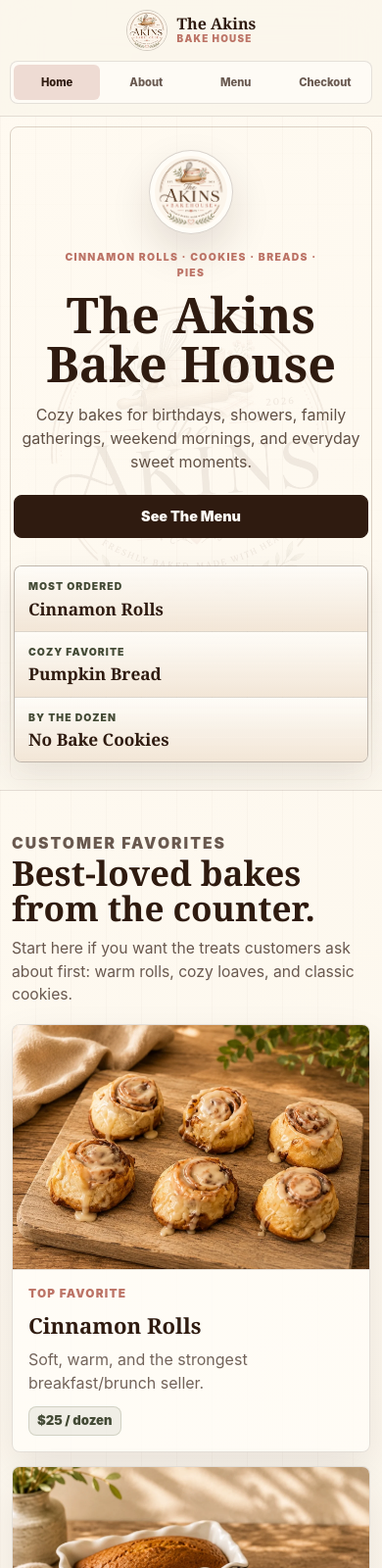
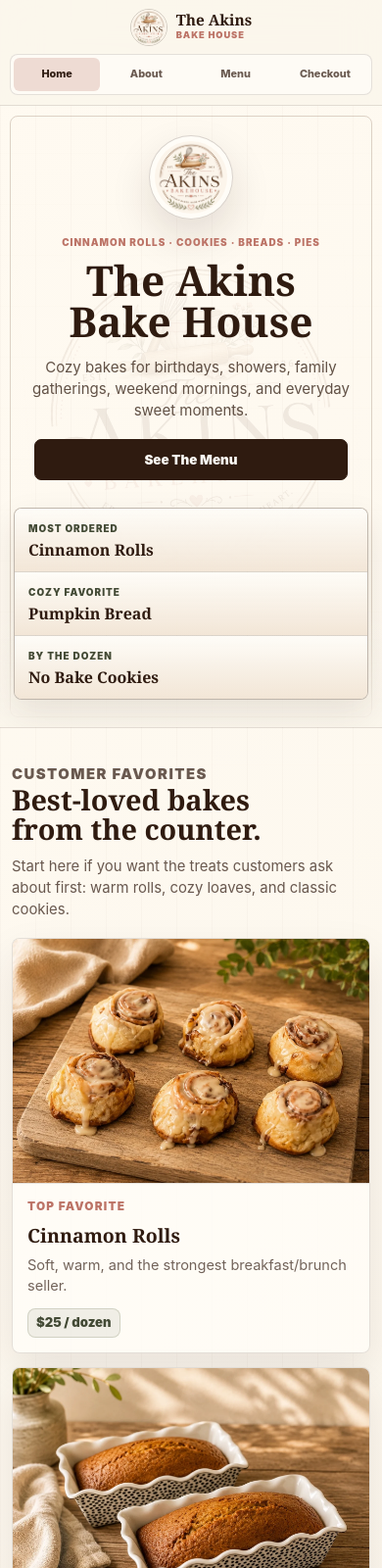
Before and after one commit to OldManPinkche/TheAkinsBakeHouse, a website: page index.html in a window 390 px wide. Shown: the top 1600 px of the page at 98% size. Drawn offline with Linux system fonts and the light colour scheme.

Commit message:
Tidy mobile text and buttons

```diff
--- a/assets/site.css
+++ b/assets/site.css
@@ -2473,28 +2473,28 @@
         .site-header {
           grid-template-columns: 1fr;
           justify-items: center;
-          gap: 10px;
-          padding: 10px 12px 12px;
+          gap: 8px;
+          padding: 9px 12px 10px;
         }
 
         .brand {
           justify-self: center;
-          gap: 10px;
+          gap: 9px;
         }
 
         .brand img {
-          width: 42px;
-          height: 42px;
+          width: 38px;
+          height: 38px;
         }
 
         .brand strong {
-          font-size: 1rem;
+          font-size: 0.96rem;
         }
 
         .brand-subtitle {
           display: block;
-          font-size: 0.62rem;
-          letter-spacing: 0.12em;
+          font-size: 0.58rem;
+          letter-spacing: 0.1em;
         }
 
         .nav {
@@ -2508,14 +2508,14 @@
 
         .nav a {
           display: grid;
-          min-height: 36px;
+          min-height: 34px;
           place-items: center;
-          padding: 7px 4px;
-          font-size: 0.74rem;
+          padding: 6px 4px;
+          font-size: 0.7rem;
         }
 
         .hero {
-          padding: 34px 14px 28px;
+          padding: 30px 14px 28px;
         }
 
         .hero::before {
@@ -2539,8 +2539,8 @@
 
         .eyebrow,
         .section-kicker {
-          font-size: 0.65rem;
-          letter-spacing: 0.13em;
+          font-size: 0.62rem;
+          letter-spacing: 0.1em;
         }
 
         .hero .eyebrow {
@@ -2551,26 +2551,35 @@
         }
 
         h1 {
-          font-size: clamp(2.65rem, 14vw, 3.55rem);
-          line-height: 0.98;
+          font-size: clamp(2.25rem, 11.5vw, 2.95rem);
+          line-height: 1;
         }
 
         h2 {
-          font-size: clamp(2rem, 9vw, 2.55rem);
-          line-height: 1.02;
+          font-size: clamp(1.75rem, 7.4vw, 2.2rem);
+          line-height: 1.04;
         }
 
         h3 {
-          line-height: 1.08;
+          line-height: 1.12;
         }
 
         .hero-copy {
-          margin-top: 16px;
-          font-size: 1rem;
+          max-width: 330px;
+          margin-top: 14px;
+          font-size: 0.94rem;
+          line-height: 1.48;
         }
 
         .hero-actions {
-          margin-top: 22px;
+          margin-top: 18px;
+        }
+
+        .button {
+          min-height: 42px;
+          padding: 10px 14px;
+          border-radius: 7px;
+          font-size: 0.84rem;
         }
 
         .hero-actions .button,
@@ -2581,6 +2590,10 @@
           width: 100%;
         }
 
+        .hero-actions .button {
+          width: min(100%, 320px);
+        }
+
         .bake-strip {
           margin-top: 28px;
           box-shadow: 0 14px 34px rgba(47, 27, 16, 0.1);
@@ -2593,16 +2606,16 @@
 
         .strip-item span {
           margin-bottom: 6px;
-          font-size: 0.65rem;
+          font-size: 0.62rem;
           letter-spacing: 0.1em;
         }
 
         .strip-item strong {
-          font-size: 1.08rem;
+          font-size: 1rem;
         }
 
         .section {
-          padding: 42px 14px;
+          padding: 36px 14px;
         }
 
         .section-heading {
@@ -2611,7 +2624,8 @@
         }
 
         .section-heading p {
-          font-size: 0.98rem;
+          font-size: 0.93rem;
+          line-height: 1.48;
         }
 
         .favorites-grid,
@@ -2624,8 +2638,24 @@
         }
 
         .favorite-card-copy {
-          gap: 10px;
-          padding: 16px;
+          gap: 9px;
+          padding: 15px;
+        }
+
+        .favorite-card-copy h3,
+        .bundle-card h3,
+        .quick-card h3,
+        .update-card h3 {
+          font-size: 1.22rem;
+        }
+
+        .favorite-card-copy p,
+        .bundle-card p,
+        .quick-card p,
+        .update-card p,
+        .local-note p {
+          font-size: 0.91rem;
+          line-height: 1.48;
         }
 
         .preorder-panel {
@@ -2649,7 +2679,7 @@
         }
 
         .meta-box strong {
-          font-size: 1.2rem;
+          font-size: 1.08rem;
         }
 
         .bundle-card,
@@ -2673,6 +2703,13 @@
           padding: 12px;
         }
 
+        .add-button {
+          min-height: 38px;
+          padding: 8px 10px;
+          border-radius: 7px;
+          font-size: 0.73rem;
+        }
+
         .bundle-price .add-button,
         .quick-add .button,
         .returning-actions .add-button,
@@ -2704,7 +2741,8 @@
         }
 
         .story-copy p {
-          font-size: 0.96rem;
+          font-size: 0.92rem;
+          line-height: 1.55;
         }
 
         .about-text {
@@ -2728,7 +2766,12 @@
         }
 
         .thank-you-copy h2 {
-          font-size: clamp(1.85rem, 8vw, 2.25rem);
+          font-size: clamp(1.55rem, 6.8vw, 1.95rem);
+        }
+
+        .thank-you-copy p:not(.section-kicker) {
+          font-size: 0.92rem;
+          line-height: 1.5;
         }
 
         .page-hero {
@@ -2755,8 +2798,9 @@
         }
 
         .menu-controls button {
-          min-height: 44px;
+          min-height: 40px;
           padding: 8px 10px;
+          font-size: 0.78rem;
         }
 
         .menu-board {
@@ -2767,7 +2811,7 @@
         .menu-board::before {
           margin-bottom: 18px;
           padding-bottom: 14px;
-          font-size: 1.5rem;
+          font-size: 1.34rem;
         }
 
         .category-top {
@@ -2792,8 +2836,9 @@
         }
 
         .bake-item .add-button {
-          justify-self: stretch;
-          width: 100%;
+          justify-self: start;
+          width: auto;
+          min-width: 88px;
           min-height: 40px;
         }
 
@@ -2808,6 +2853,28 @@
         .checkout-heading {
           gap: 12px;
           margin-bottom: 18px;
+        }
+
+        .checkout-heading h1 {
+          font-size: clamp(2rem, 10.5vw, 2.55rem);
+        }
+
+        .checkout-heading p:not(.section-kicker),
+        .step-heading p,
+        .summary-note,
+        .square-pay-area p {
+          font-size: 0.9rem;
+          line-height: 1.48;
+        }
+
+        .checkout-heading .button {
+          width: auto;
+          min-width: 148px;
+          justify-self: start;
+        }
+
+        .step-heading h2 {
+          font-size: 1.28rem;
         }
 
         .simple-checkout {
@@ -2840,11 +2907,11 @@
         }
 
         .nav a {
-          font-size: 0.7rem;
+          font-size: 0.68rem;
         }
 
         h1 {
-          font-size: clamp(2.45rem, 13vw, 3.15rem);
+          font-size: clamp(2.15rem, 11vw, 2.65rem);
         }
 
         .section {
@@ -2853,7 +2920,7 @@
         }
 
         .menu-controls {
-          grid-template-columns: 1fr;
+          grid-template-columns: repeat(2, minmax(0, 1fr));
         }
       }
 
```
